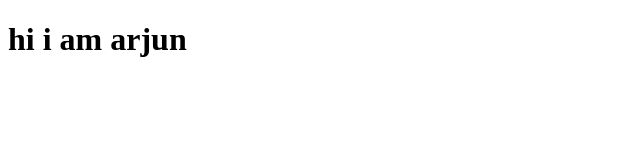
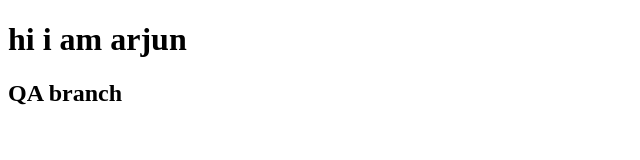
Before and after one commit to arjunrajput18/sample-test, a plain HTML site: page index.html in a window 1280 px wide. Shown: the whole page, without its empty margins (0-640 px from the left). Drawn offline with Linux system fonts and the light colour scheme.

Commit message:
feat : added qa tag

```diff
--- a/index.html
+++ b/index.html
@@ -8,5 +8,6 @@
 </head>
 <body>
     <h1>hi i am arjun</h1>
+    <h2>QA branch</h2>
 </body>
 </html>
```
